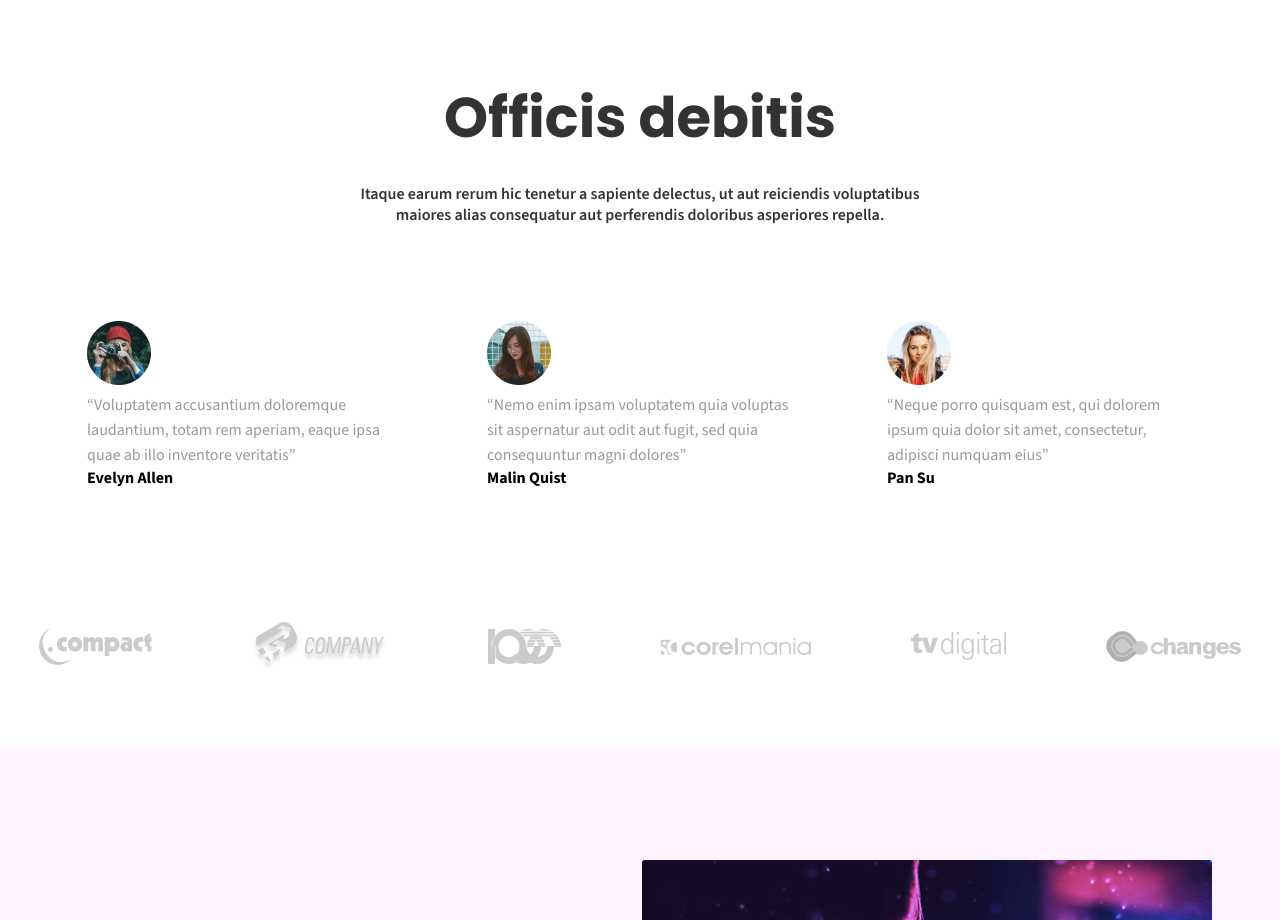
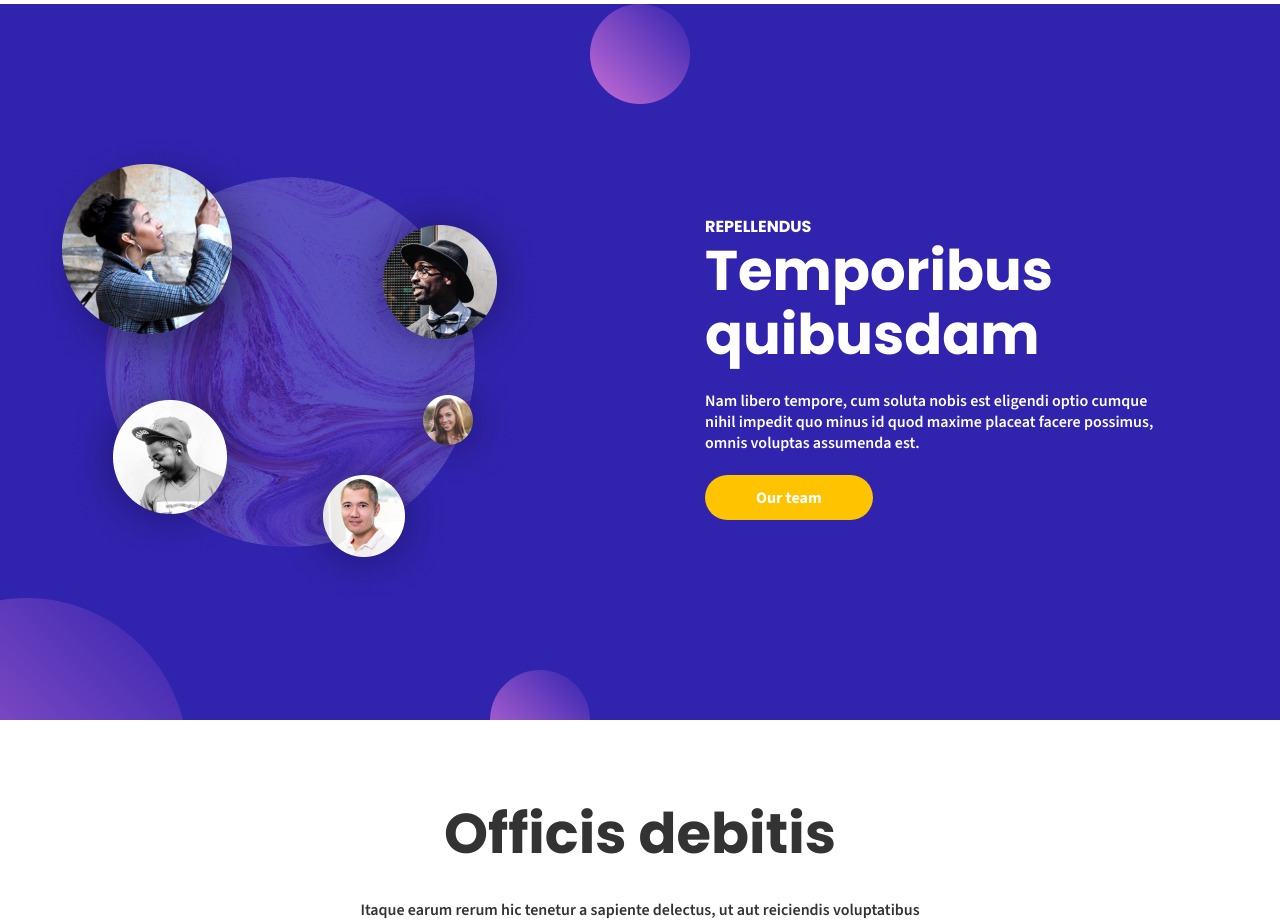
Before and after one commit to dakirzakaria/relap, a plain HTML site: page index.html in a window 1280 px wide. Shown: the part 3039-3959 px from the top of the page. Drawn offline with nearby package versions, Linux system fonts and the light colour scheme.

Commit message:
add temporibus section

```diff
--- a/index.html
+++ b/index.html
@@ -151,6 +151,26 @@
         </article>
       </div>
     </section>
+    <!-- temporibus -->
+    <section class="temporibus flex justify-center items-center relative">
+      <div class="images-div relative">
+        <img src="./img/temporibus-bg.png" alt="">
+        <div class="person-one absolute"><img src="./img/person-one.png" alt=""></div>
+        <div class="person-two absolute"><img src="./img/person-two.png" alt=""></div>
+        <div class="person-three absolute"><img src="./img/person-three.png" alt=""></div>
+        <div class="person-four absolute"><img src="./img/pesron-four.png" alt=""></div>
+        <div class="person-five absolute"><img src="./img/person-five.png" alt=""></div>
+      </div>
+      <div class="temporibus-text">
+        <span class="temporibus-span text-white bold">Repellendus</span>
+        <h2 class="temporibus-title bold text-white">Temporibus quibusdam</h2>
+        <p class="temporibus-paragraph source-sans-font semi-bold text-white">Nam libero tempore, cum soluta nobis est eligendi optio cumque nihil impedit quo minus id quod maxime placeat facere possimus, omnis voluptas assumenda est.</p>
+        <a class="temporibus-btn text-center source-sans-font bold text-white " href="#">Our team</a>
+      </div>
+      <div class="svg-bg-one absolute"><img src="./img/temporibus-svg-one.png" alt="" width="100%"></div>
+      <div class="svg-bg-two absolute"><img src="./img/temporibus-svg-two.svg" alt="" width="100%"></div>
+      <div class="svg-bg-three absolute"><img src="./img/temporibus-svg-two.svg" alt="" width="100%"></div>
+    </section>
     <!-- officis -->
     <section class="officis">
       <h2 class="text-gray text-center bold">Officis debitis</h2>
--- a/style.css
+++ b/style.css
@@ -5,51 +5,51 @@
   box-sizing: border-box;
 }
 /* tags */
-body{
+body {
   width: 100vw;
   height: 100vh;
-font-family: 'Poppins', sans-serif;
+  font-family: "Poppins", sans-serif;
   overflow-x: hidden;
 }
-header{
+header {
   top: 32px;
   left: 50%;
   transform: translateX(-50%);
   width: max-content;
 }
-footer{
+footer {
   background-image: url(./img/footer-bg.png);
 }
-nav{
+nav {
   margin: 0 208px 0 256px;
   width: 414px;
 }
-details{
-  font-family: 'Source Sans 3', sans-serif;
+details {
+  font-family: "Source Sans 3", sans-serif;
 }
-summary{
+summary {
   cursor: pointer;
   width: fit-content;
-border-bottom: solid #C86DD7 4px;
+  border-bottom: solid #c86dd7 4px;
   padding: 5px;
   margin-bottom: 24px;
 }
-form{
+form {
   gap: 30px;
 }
-img{
-  transition: all 0.5s ;
+img {
+  transition: all 0.5s;
 }
-a{
+a {
   text-decoration: none;
 }
-ul{
+ul {
   list-style: none;
 }
-span{
+span {
   text-transform: uppercase;
 }
-h2{
+h2 {
   font-size: 56px;
 }
 /* universal selectors */
@@ -71,7 +71,7 @@ h2{
 .absolute {
   position: absolute;
 }
-.relative{
+.relative {
   position: relative;
 }
 .text-center {
@@ -81,7 +81,7 @@ h2{
   color: #ffffff;
 }
 .text-pink {
-  color: #C86DD7;
+  color: #c86dd7;
 }
 .text-gray {
   color: #333333;
@@ -92,402 +92,487 @@ h2{
 .semi-bold {
   font-weight: 600;
 }
-.inline-block{
+.inline-block {
   display: inline-block;
 }
-.inline{
+.inline {
   display: inline;
 }
-.hidden{
+.hidden {
   overflow: hidden;
 }
-.opacity{
+.opacity {
   opacity: 0.498;
 }
-.source-sans-font{
-  font-family: 'Source Sans 3', sans-serif;
+.source-sans-font {
+  font-family: "Source Sans 3", sans-serif;
 }
 /* header-selectors */
-.logo{
+.logo {
   font-size: 40px;
 }
-.btn{
+.btn {
   padding: 12px 47px;
   border-radius: 24px;
   border: 1px solid #ffffff4d;
 }
-.block{
+.block {
   display: block;
 }
-.font-24{
+.font-24 {
   font-size: 24px;
 }
 /* hero-selectors */
-.hero{
-  background: linear-gradient(225deg, #3023AE -1%, #C86DD7 100.5%);
+.hero {
+  background: linear-gradient(225deg, #3023ae -1%, #c86dd7 100.5%);
   height: 768px;
   gap: 101px;
 }
-.text{
+.text {
   width: 370px;
 }
-.title{
+.title {
   font-size: 72px;
 }
-.paragraph{
+.paragraph {
   margin: 26px 0 34px;
 }
-.hero-btn{
+.hero-btn {
   padding: 12px 58px;
   border-radius: 24px;
-background: #FFC300;
+  background: #ffc300;
 }
-.center-bubble{
+.center-bubble {
   top: 225px;
   left: 50%;
   transform: translateX(280%);
 }
-.bottom-bubble{
+.bottom-bubble {
   height: 46px;
   top: 720px;
   left: 50%;
   transform: translateX(-170%);
 }
-.top-bubble{
+.top-bubble {
   top: 95px;
   left: 50%;
   transform: translateX(595%);
 }
-.bottom-right-bubble{
+.bottom-right-bubble {
   height: 59px;
   top: 665px;
   left: 50%;
   transform: translateX(540%) scale(2.5);
 }
-.pc-svg{
+.pc-svg {
   width: 704.481px;
   height: 370.536px;
   z-index: 1;
 }
-.social-media{
+.social-media {
   display: flex;
   gap: 8px;
   top: 690px;
   left: 50%;
   transform: translateX(425%);
 }
-.social-media a{
+.social-media a {
   width: 32px;
   height: 32px;
   padding: 2px;
   border-radius: 50%;
-  border: #FFF solid;
+  border: #fff solid;
 }
 /* corporis-selectors */
-.corporis{
+.corporis {
   padding: 96px 135px;
   gap: 102px;
 }
-.text-corporis{
+.text-corporis {
   width: 498px;
 }
-.text-corporis h2{
+.text-corporis h2 {
   margin: 18px 0 55px;
 }
-.corporis a{
+.corporis a {
   z-index: 1;
-  padding:35px 41px;
+  padding: 35px 41px;
   border-radius: 50%;
   background-color: #fff7f7;
 }
-.img-corporis{
+.img-corporis {
   width: 705px;
   height: 544px;
   border-radius: 3px 0px 0px 3px;
   border: 1px solid #000;
-background: linear-gradient(235deg, #3023AE -62.75%, #C86DD7 106.66%);
+  background: linear-gradient(235deg, #3023ae -62.75%, #c86dd7 106.66%);
 }
-.img-corporis img:hover{
+.img-corporis img:hover {
   transform: translate(30px, -32px);
 }
 /* ullam-selectors */
-.ullam{
-  background: #FDF2FF;
+.ullam {
+  background: #fdf2ff;
   padding: 61px 0;
 }
-.span-ullam{
+.span-ullam {
   width: 1170px;
   margin: 0 auto 0px;
 }
-.text-ullam{
+.text-ullam {
   gap: 169px;
 }
-.h-ullam{
+.h-ullam {
   width: 431px;
   line-height: 64px;
 }
-.p-ullam{
+.p-ullam {
   width: 570px;
   margin-top: 25px;
 }
-.nav-ullam{
+.nav-ullam {
   margin: 55px auto 42px;
   width: 1170px;
   gap: 31px;
 }
-.images{
+.images {
   gap: 27px;
 }
-.img{
+.img {
   width: 370px;
   height: 272px;
   background: #320039;
 }
-.caption-img{
+.caption-img {
   top: 181px;
   left: 35px;
   display: none;
 }
-.img img:hover{
+.img img:hover {
   opacity: 0.5;
 }
-.img img:hover + .caption-img{
+.img img:hover + .caption-img {
   display: inline-block;
 }
 /* fugiat */
-.fugiat{
+.fugiat {
   padding: 82px 0;
 }
-.p-fugiat{
+.p-fugiat {
   width: 570px;
   margin: 23px auto 32px;
 }
-.wrap{
+.wrap {
   flex-wrap: wrap;
   gap: 54px;
 }
-.article{
+.article {
   width: 370px;
   border-radius: 3px;
   padding: 40px 24px;
 }
-.h-article{
+.h-article {
   margin: 15px auto 9px;
   width: fit-content;
 }
-.p-article{
+.p-article {
   width: 322px;
 }
-.svg-div{
+.svg-div {
   height: 55px;
 }
-.article-one::before{
+.article-one::before {
   content: url(./img/article-one.png);
 }
-.article-one::after{
+.article-one::after {
   content: url(./img/article-one-plus.png);
   position: absolute;
   left: 50%;
   transform: translateX(-35%);
   top: -3px;
 }
-.article-two::before{
+.article-two::before {
   content: url(./img/article-two.svg);
 }
-.article-two::after{
+.article-two::after {
   content: url(./img/article-two-plus.png);
   position: absolute;
   left: 50%;
   transform: translateX(-35%);
   top: 10px;
 }
-.article-three::before{
+.article-three::before {
   content: url(./img/article-three.svg);
 }
-.article-three::after{
+.article-three::after {
   content: url(./img/article-three-plus.png);
   position: absolute;
   left: 50%;
   transform: translateX(-50%);
   top: 27px;
 }
-.article-four::before{
+.article-four::before {
   content: url(./img/article-four.svg);
 }
-.article-four::after{
+.article-four::after {
   content: url(./img/article-four-plus.png);
   position: absolute;
   left: 50%;
   transform: translateX(-3%);
   top: 11px;
 }
-.article-five::before{
+.article-five::before {
   content: url(./img/article-five.svg);
 }
-.article-five::after{
+.article-five::after {
   content: url(./img/article-five-plus.png);
   position: absolute;
   left: 50%;
   transform: translateX(-63%);
   top: 5px;
 }
-.article-six::before{
+.article-six::before {
   content: url(./img/article-six.svg);
 }
-.article-six::after{
+.article-six::after {
   content: url(./img/article-six-plus.png);
   position: absolute;
   left: 50%;
   transform: translateX(-15%);
   top: -9px;
 }
+/* temporibus */
+.temporibus {
+  background-color: #3023ae;
+  padding: 173px 0;
+  gap: 230px;
+  overflow-y: hidden;
+}
+.images-div {
+  width: 370px;
+  height: 370px;
+}
+.images-div > img {
+  width: 370px;
+  height: 370px;
+  border-radius: 50%;
+  opacity: 0.2;
+}
+.person-one {
+  width: 170px;
+  height: 170px;
+  top: -45px;
+  left: -75px;
+}
+.person-two {
+  width: 114px;
+  height: 114px;
+  top: 0px;
+  left: 230px;
+}
+.person-three {
+  width: 114px;
+  height: 114px;
+  flex-shrink: 0;
+  top: 175px;
+  left: -40px;
+}
+.person-four {
+  width: 50px;
+  height: 50px;
+  top: 170px;
+  left: 270px;
+}
+.person-five {
+  width: 82px;
+  height: 82px;
+  top: 250px;
+  left: 170px;
+}
+.temporibus-text {
+  width: 470px;
+}
+.temporibus-span {
+  margin-bottom: 18px;
+}
+.temporibus-title {
+  line-height: 64px;
+}
+.temporibus-paragraph {
+  margin: 23px 0 32px;
+}
+.temporibus-btn {
+  border-radius: 24px;
+  background-color: #ffc300;
+  padding: 12px 51px;
+}
+.svg-bg-one {
+  top: 0px;
+  width: 100px;
+  height: 100px;
+}
+.svg-bg-two {
+  bottom: -50px;
+  left: 50%;
+  transform: translateX(-150%);
+  width: 100px;
+  height: 100px;
+}
+.svg-bg-three {
+  bottom: -201px;
+  left: 50%;
+  transform: translateX(-240%);
+  width: 323px;
+  height: 323px;
+}
 /* officis */
-.officis{
+.officis {
   padding: 71px 0;
 }
-.p-officis{
+.p-officis {
   margin: 23px auto 0;
   width: 570px;
 }
-.cards{
+.cards {
   margin: 64px auto 102px;
   gap: 30px;
 }
-.card-one::before{
+.card-one::before {
   content: url(./img/comment-one.png);
   display: block;
 }
-.card-two::before{
+.card-two::before {
   content: url(./img/comment-two.png);
   display: block;
 }
-.card-three::before{
+.card-three::before {
   content: url(./img/comment-three.png);
   display: block;
 }
-.card{
+.card {
   width: 370px;
   padding: 32px;
   border-radius: 3px;
 }
-.q-card{
+.q-card {
   width: 306px;
   margin: 14px 0 16px;
 }
-.span-card{
+.span-card {
   text-transform: none;
 }
-.partners{
+.partners {
   margin: 0 auto;
   gap: 100px;
 }
 /* omnis */
-.omnis{
+.omnis {
   padding: 112px 0;
   gap: 104px;
-  background-color: #FDF2FF;
+  background-color: #fdf2ff;
 }
-.text-omnis{
+.text-omnis {
   width: 470px;
 }
-.h-omnis{
+.h-omnis {
   line-height: 64px;
   margin: 18px 0 23px;
 }
-.p-omnis{
+.p-omnis {
   margin: 23px 0 32px;
 }
-.omnis-btn{
+.omnis-btn {
   padding: 12px 54px;
   border-radius: 24px;
-background: #C86DD7;
+  background: #c86dd7;
 }
-.img-omnis{
+.img-omnis {
   width: 570px;
   height: 544px;
   border-radius: 3px;
-background: linear-gradient(225deg, #3023AE -1%, #C86DD7 100.5%);
+  background: linear-gradient(225deg, #3023ae -1%, #c86dd7 100.5%);
 }
-.text-img{
+.text-img {
   width: 474px;
   top: 330px;
   left: 85px;
   display: none;
 }
-.p-img{
+.p-img {
   width: 474px;
   margin: 9px 0 16px;
 }
-.profile{
+.profile {
   gap: 20px;
 }
-.profile::before{
+.profile::before {
   content: url(./img/profile.png);
 }
-.img-omnis img:hover{
+.img-omnis img:hover {
   transform: translate(30px, -32px);
 }
-img:hover + .text-img{
+img:hover + .text-img {
   display: block;
 }
 /* footer */
-.top-footer{
+.top-footer {
   padding: 160px 0;
   border-bottom: #0000001b solid 1px;
 }
-.p-footer{
+.p-footer {
   width: 570px;
   margin: 23px auto 32px;
 }
-.email{
-border: 1px solid #DADADA;
+.email {
+  border: 1px solid #dadada;
   width: 370px;
   height: 48px;
   padding: 12px 0 12px 16px;
   outline: none;
 }
-.send{
+.send {
   padding: 12px 66px;
   border-radius: 24px;
-background: #C86DD7;
-border: #C86DD7 solid 1px;
+  background: #c86dd7;
+  border: #c86dd7 solid 1px;
   cursor: pointer;
 }
-.sub-footer{
+.sub-footer {
   padding: 61px 0;
   gap: 216px;
 }
-.list-footer{
+.list-footer {
   margin: 8px 0;
   width: fit-content;
 }
-.icon-social{
-  width:35px;
-  height:35px;
+.icon-social {
+  width: 35px;
+  height: 35px;
   padding: 2px;
   border-radius: 50%;
-  border: #C86DD7 solid;
+  border: #c86dd7 solid;
 }
 /*  */
-.hover-card{
+.hover-card {
   transition: all 0.5s;
 }
-.hover-card:hover{
+.hover-card:hover {
   box-shadow: 16px 16px 48px 0px #0000001a;
   scale: 1.05;
 }
-ul li:after, .h-article::after {
-  content: '';
+ul li:after,
+.h-article::after {
+  content: "";
   position: absolute;
   left: 50%;
   bottom: -2px;
   width: 0px;
   height: 2px;
-  background-color: #C86DD7;
+  background-color: #c86dd7;
   transition: all 0.45s;
 }
-
-ul li:hover:after ,.article:hover .h-article:after{
+ul li:hover:after,
+.article:hover .h-article:after {
   width: 100%;
   left: 0;
 }
```
Also changed, not shown: img/person-five.png (added), img/person-one.png (added), img/person-three.png (added), img/person-two.png (added), img/pesron-four.png (added), img/temporibus-bg.png (added), img/temporibus-svg-one.png (added), img/temporibus-svg-two.svg (added). Lines whose indentation alone changed are shown as unchanged.
